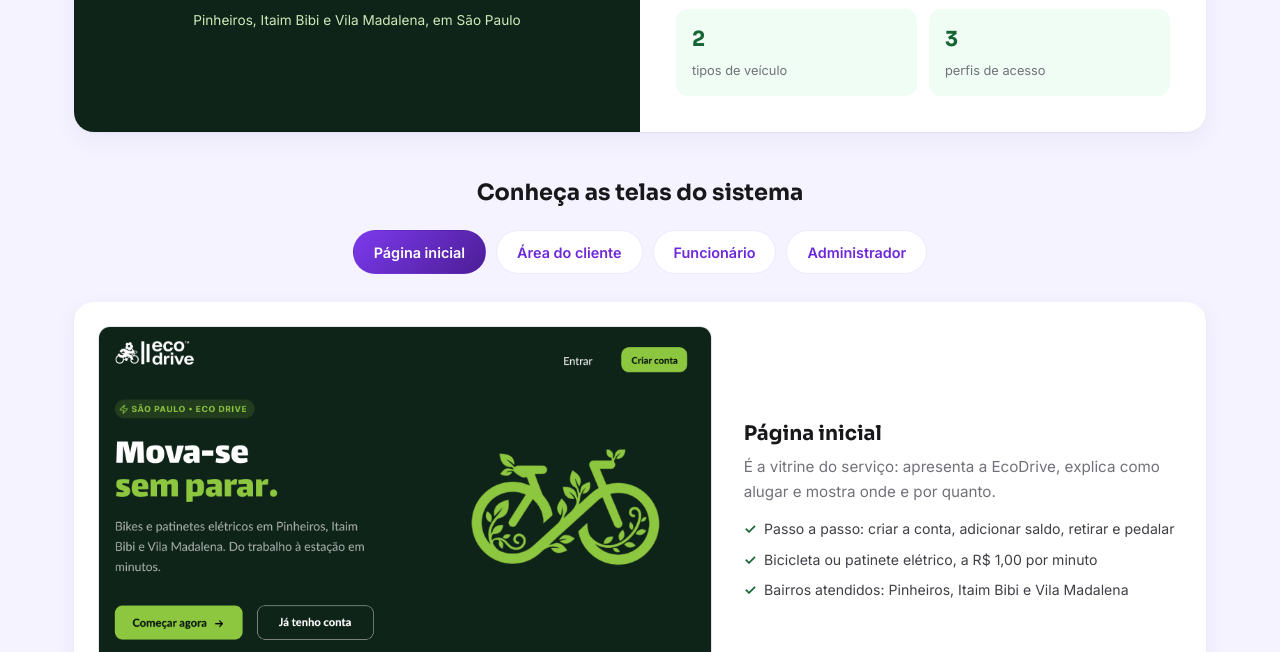
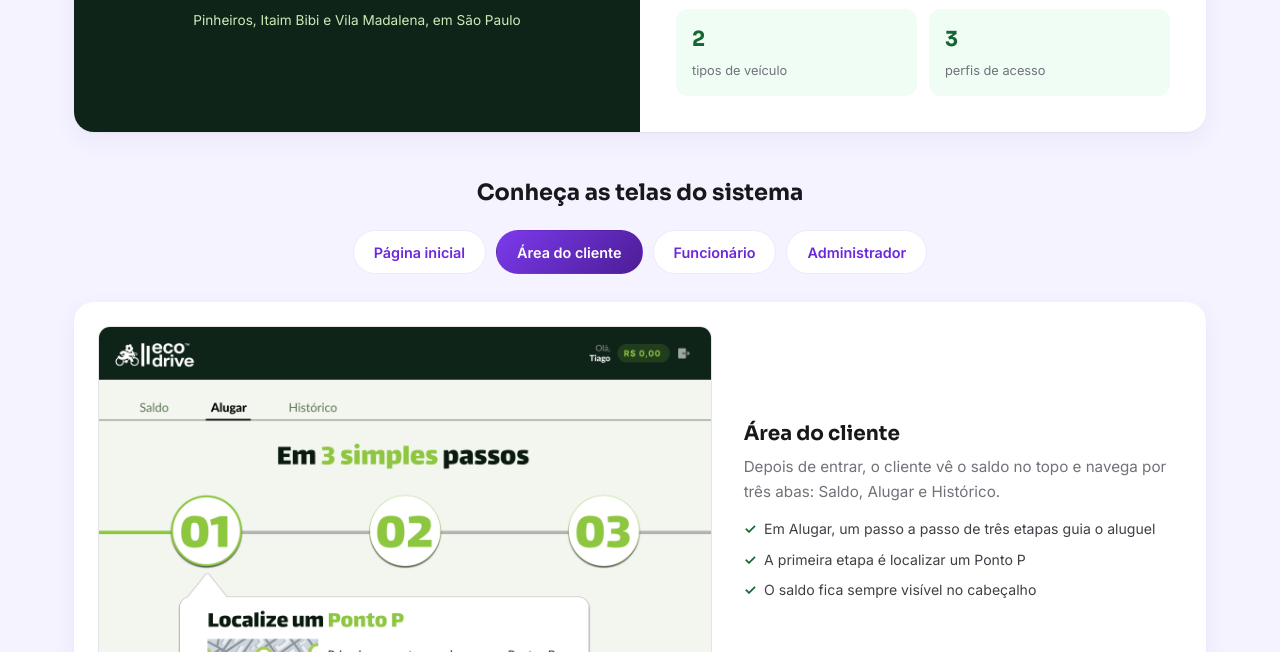
Before and after one commit to ECODRIVEBG/ELIXIR, a plain HTML site: page index.html in a window 1280 px wide. Both pictures are taken after a click on the button "Área do cliente". Shown: the part 2737-3389 px from the top of the page. Drawn offline with Linux system fonts and the light colour scheme.

Commit message:
adicionei a troca de telas nas abas e liguei o js ao html(script src)

```diff
--- a/index.html
+++ b/index.html
@@ -330,5 +330,6 @@
   </div>
 </footer>
 
+<script src="script.js"></script>
 </body>
 </html>
--- a/script.js
+++ b/script.js
@@ -21,3 +21,18 @@ if (contactForm) {
     contactForm.reset();
   });
 }
+
+const tabs = document.querySelectorAll('.tab');
+const screens = document.querySelectorAll('.screen');
+
+tabs.forEach((tab) => {
+  tab.addEventListener('click', () => {
+    tabs.forEach((t) => t.setAttribute('aria-pressed', 'false'));
+    screens.forEach((s) => {
+      s.hidden = true;
+    });
+
+    tab.setAttribute('aria-pressed', 'true');
+    document.getElementById('tela-' + tab.dataset.tela).hidden = false;
+  });
+});
```
